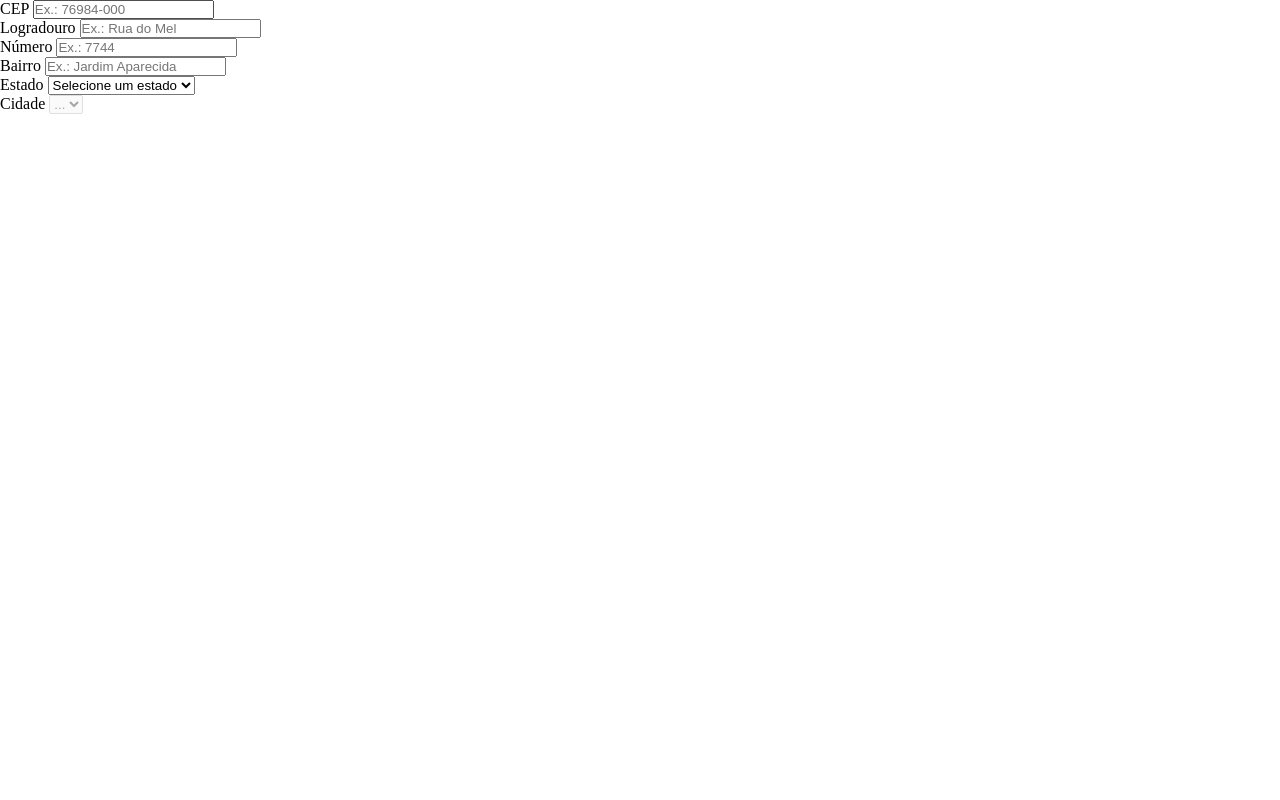
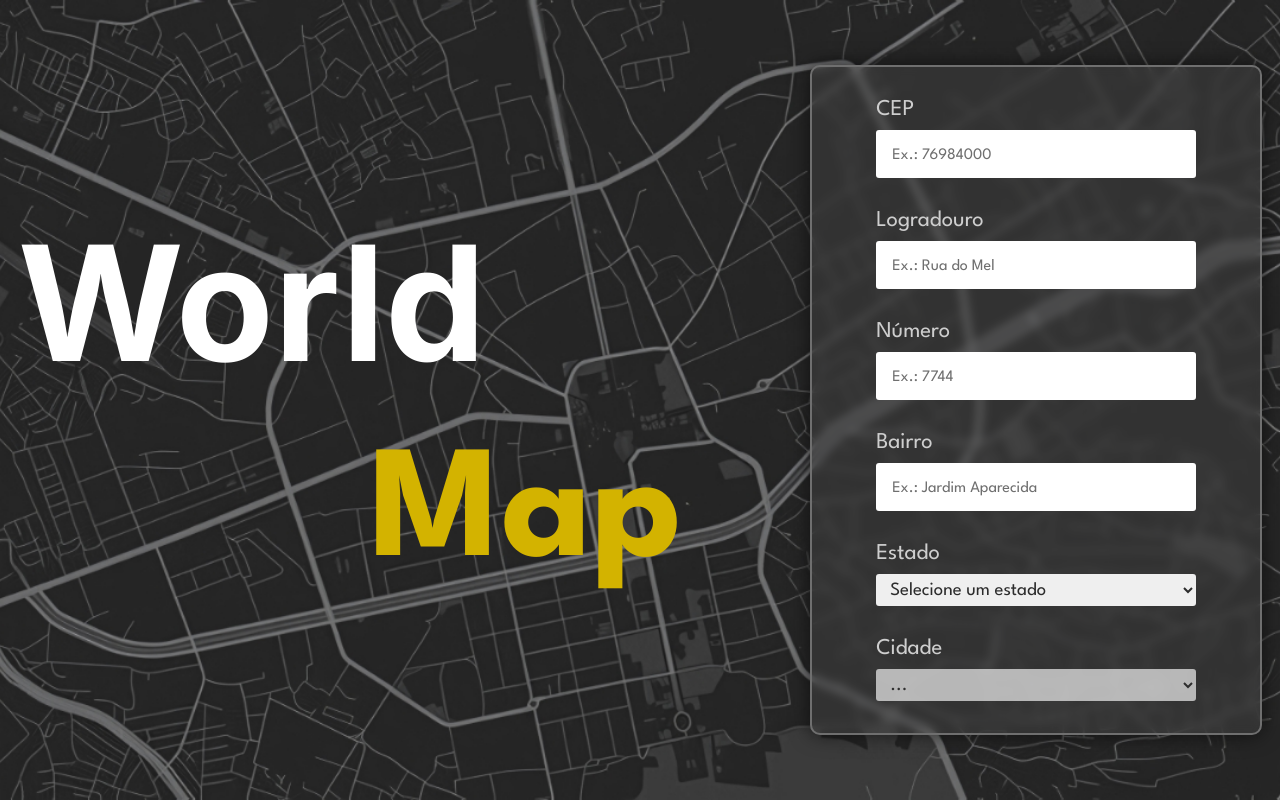
Before and after one commit to ThiagoSuchi/Front, a website built with Vite: page projetos/consulta-cep/index.html in a window 1280 px wide. Built offline with nearby package versions, Linux system fonts and the light colour scheme; no server answers.

Commit message:
Trabalho Consulta Cep finalizado.

```diff
--- a/projetos/consulta-cep/index.html
+++ b/projetos/consulta-cep/index.html
@@ -1,43 +1,53 @@
 <!doctype html>
 <html lang="en">
+
 <head>
   <meta charset="UTF-8" />
   <link rel="icon" type="image/svg+xml" href="/vite.svg" />
+  <!--Google Fontes-->
+  <link rel="preconnect" href="https://fonts.googleapis.com">
+  <link rel="preconnect" href="https://fonts.gstatic.com" crossorigin>
+  <link href="https://fonts.googleapis.com/css2?family=Inter:ital,opsz,wght@0,14..32,100..900;1,14..32,100..900&family=League+Spartan:wght@100..900&family=Open+Sans:ital,wght@0,300..800;1,300..800&display=swap" rel="stylesheet">
+  <!--Google Fontes/fim-->
   <meta name="viewport" content="width=device-width, initial-scale=1.0" />
   <title>Consulta CEP</title>
 </head>
+
 <body>
+  <h1>World <br><span>Map</span></h1>
   <form>
-      <div>
+    <div class="campos">
       <label for="cep">CEP</label>
-        <input type="text" id="cep" placeholder="Ex.: 76984-000" />
+      <input type="text" id="cep" placeholder="Ex.: 76984000" />
       <div class="erro"></div>
     </div>
-      <div>
+    <div class="campos">
       <label for="logradouro">Logradouro</label>
       <input type="text" id="logradouro" placeholder="Ex.: Rua do Mel" />
     </div>
-      <div>
+    <div class="campos">
       <label for="numero">Número</label>
       <input type="text" id="numero" placeholder="Ex.: 7744" />
     </div>
-      <div>
+    <div class="campos">
       <label for="bairro">Bairro</label>
       <input type="text" id="bairro" placeholder="Ex.: Jardim Aparecida" />
     </div>
-      <div>
+    <div class="campos">
       <label for="estado">Estado</label>
       <select id="estado">
         <option value="">Selecione um estado</option>
       </select>
     </div>
-      <div>
+    <div class="campos">
       <label for="cidade">Cidade</label>
       <select id="cidade" disabled>
         <option value="">...</option>
       </select>
     </div>
   </form>
+
   <script type="module" src="/src/main.ts"></script>
 </body>
+
 </html>
--- /dev/null
+++ b/projetos/consulta-cep/src/assets/css/style.css
@@ -0,0 +1,107 @@
+:root {
+    --vermelho: #d82d30;
+    --branco: white;
+    --cinza-claro: rgb(206, 206, 206);
+    --cinza: #6F6F6F;
+    --cinza-escuro: rgb(44, 44, 44);
+    --amarelo: rgb(211, 179, 0);
+}
+
+
+/*-----GERAL-----*/
+* {
+    padding: 0;
+    margin: 0;
+    box-sizing: border-box;
+    font-family: "League Spartan", sans-serif;
+}
+
+body {
+    gap: 8rem;
+    height: 100vh;
+    display: flex;
+    align-items: center;
+    justify-content: center;
+
+    background-size: cover;
+    background-position: center;
+    background-repeat: no-repeat;
+    background-image: url('../img/map.jpg');
+}
+
+
+/*---HERO---*/
+h1 {
+    font-family: "Inter";
+    font-size: 120pt;
+    color: var(--branco);
+}
+
+h1 span {
+    padding-left: 22rem;
+    color: var(--amarelo);
+}
+
+form {
+    gap: 2rem;
+    display: flex;
+    padding: 2rem 4rem;
+    flex-direction: column;
+    border: 2px solid #6F6F6F;
+
+    border-radius: 10px;
+    backdrop-filter: blur(5px);
+    background: rgba(77, 77, 77, 0.356);
+    box-shadow: 0 0 20px rgba(0, 0, 0, 0.589);
+}
+
+.campos {
+    gap: 10px;
+    width: 25vw;
+    display: flex;
+    font-size: 17pt;
+    color: var(--cinza-claro);
+    flex-direction: column;
+}
+
+.campos input {
+    height: 3rem;
+    border: none;
+    border-radius: 3px;
+    padding-left: 1rem;
+    font-size: 14pt;
+    color: var(--cinza-escuro);
+}
+
+.campos input::placeholder {
+    font-size: 12pt;
+    color: var(--cinza);
+}
+
+.campos input:focus {
+    outline: none;
+    border: 3px solid var(--amarelo);
+}
+
+select {
+    height: 2rem;
+    border: none;
+    border-radius: 3px;
+    font-size: 14pt;
+    color: var(--cinza-escuro);
+    padding-left: 10px;
+}
+
+select:focus {
+    outline: none;
+    border: 3px solid var(--amarelo);
+}
+
+/*---Menssagem de erro---*/
+.erro {
+    display: none;
+    color: var(--vermelho);
+    font-size: 12pt;
+    font-weight: 600;
+    letter-spacing: 1px;
+}
--- a/projetos/consulta-cep/src/main.ts
+++ b/projetos/consulta-cep/src/main.ts
@@ -1,4 +1,4 @@
-import './style.css'
+import './assets/css/style.css'
 
 import type { Estado } from './interface/Estado';
 import type { Cep } from './interface/CepType';
@@ -20,8 +20,6 @@ cep.addEventListener('blur', async () => {
     limparForm()
     optionUndefined(cidadeSelect, '...')
     optionUndefined(estadoSelect, '...')
-    cidadeSelect.disabled = true;
-    estadoSelect.disabled = true
     return
   }
 
@@ -42,11 +40,11 @@ fetch('https://servicodados.ibge.gov.br/api/v1/localidades/estados/')
 
 // Iterando sobre o estado selecionado, e mostrando suas respectivas cidades
 estadoSelect.addEventListener('change', () => {
-  const estadoSigla = estadoSelect.value;
+  const estadoNome = estadoSelect.value;
   optionUndefined(cidadeSelect, '...')
   cidadeSelect.disabled = true;
 
-  fetch(`https://servicodados.ibge.gov.br/api/v1/localidades/estados/${estadoSigla}/municipios`)
+  fetch(`https://servicodados.ibge.gov.br/api/v1/localidades/estados/${estadoNome}/municipios`)
     .then(res => res.json())
     .then(cidades => {
       optionUndefined(cidadeSelect, 'Selecione uma cidade') // Só será possível adicionar uma cidade se o cep for válido.
--- a/projetos/consulta-cep/src/service/cepService.ts
+++ b/projetos/consulta-cep/src/service/cepService.ts
@@ -2,6 +2,8 @@ const cep = document.getElementById('cep') as HTMLInputElement;
 const logradouro = document.getElementById('logradouro') as HTMLInputElement;
 const numero = document.getElementById('numero') as HTMLInputElement;
 const bairro = document.getElementById('bairro') as HTMLInputElement;
+const cidadeSelect = document.getElementById('cidade') as HTMLSelectElement;
+const estadoSelect = document.getElementById('estado') as HTMLSelectElement;
 
 export async function consultarCep() {
   const result = await fetch(`https://brasilapi.com.br/api/cep/v1/${cep.value}`);
@@ -10,4 +12,8 @@ export async function consultarCep() {
   numero.focus()
   logradouro.value = body.street;
   bairro.value = body.neighborhood;
+
+  estadoSelect.innerHTML = `<option value="${body.state}">${body.state}</option>`;
+  cidadeSelect.innerHTML = `<option value="${body.city}">${body.city}</option>`;
+  cidadeSelect.disabled = false;
 }
--- a/projetos/consulta-cep/src/style.css
+++ /dev/null
@@ -1,9 +0,0 @@
-* {
-    padding: 0;
-    margin: 0;
-}
-
-.erro {
-    color: rgb(194, 50, 50);
-    font-size: 10pt;
-}
--- a/projetos/consulta-cep/src/utils/validator/validCep.ts
+++ b/projetos/consulta-cep/src/utils/validator/validCep.ts
@@ -6,6 +6,7 @@ export function validaCep(cepValue: string): boolean {
     erroMessage.innerHTML = ""
 
     if (!cepValue || cepValue.length !== 8) {
+        erroMessage.style.display = 'block'
         const error = document.createElement('p');
         error.innerHTML = "<p>CEP inválido ou não encontrado.</P>";
         erroMessage.appendChild(error);
```
Also changed, not shown: projetos/consulta-cep/src/assets/img/map.jpg (added). Lines whose indentation alone changed are shown as unchanged.
